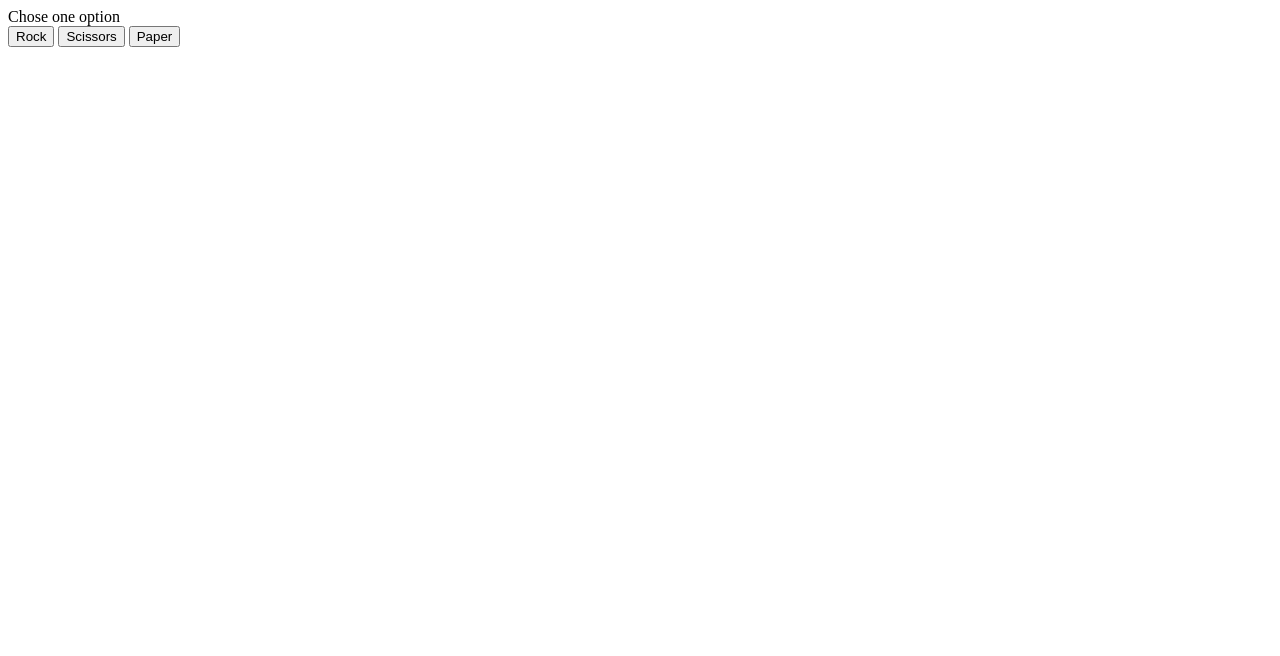
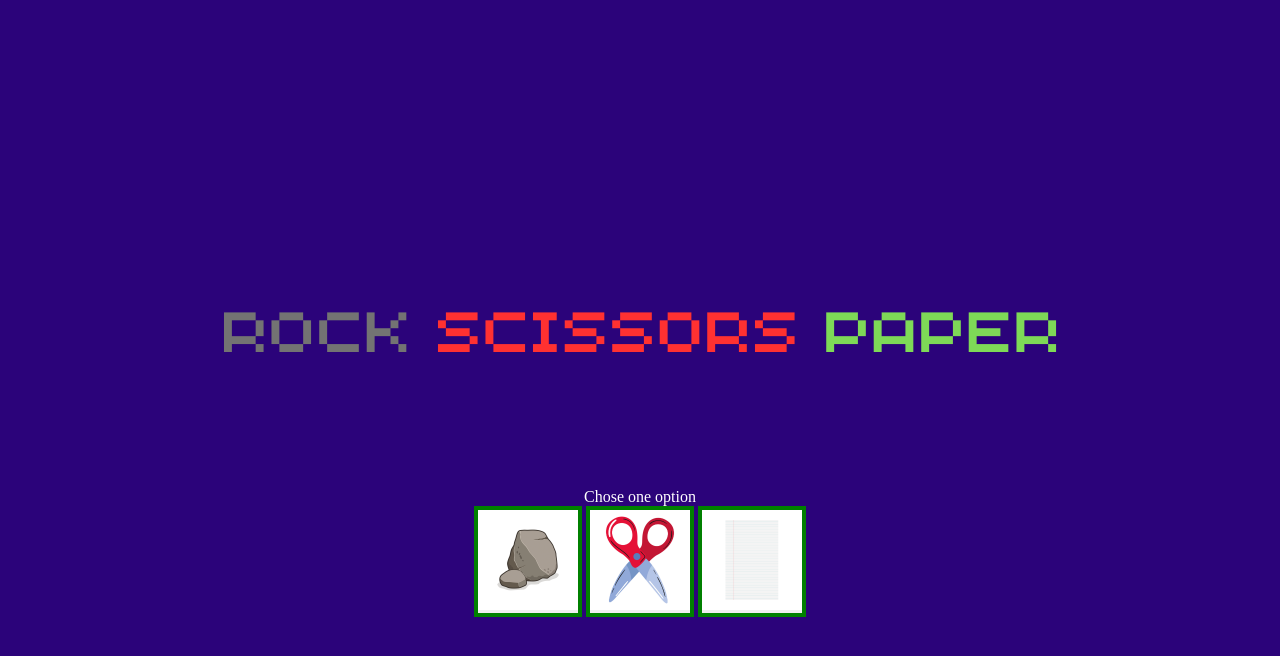
Before and after one commit to Luciano-Medici/rock-paper-scissors-game, a plain HTML site: page index.html in a window 1280 px wide. Drawn offline with Linux system fonts and the light colour scheme.

Commit message:
create basic UI with some styles

```diff
--- a/index.html
+++ b/index.html
@@ -5,14 +5,19 @@
     <meta name="viewport" content="width=device-width, initial-scale=1.0">
     <!-- <script src="./javascript.js"></script> -->
     <link rel="stylesheet" href="styles.css">
-    <title>Document</title>
+    <title>Rock-scissors-paper-game</title>
 </head>
 <body>
-    <div id="options">
+    <div id="title">
+        <div><img src="./img/title.png" alt="rock scissors paper title" class="img"></div>
+    </div>
+    <div id="container">
         <div>Chose one option</div>
-        <button id="rock">Rock</button>
-        <button id="scissors">Scissors</button>
-        <button id="paper">Paper</button>
+        <div id="options">
+            <button id="rock" class="button"><img src="./img/rock.png" alt="rock" id="rock"></button>
+            <button id="scissors" class="button"><img src="./img/scissors.png" alt="scissors" id="scissors"></button>
+            <button id="paper" class="button"><img src="./img/paper.png" alt="paper" id="paper"></button>
+        </div>
     </div>
     <script src="./script.js"></script>
 </body>
--- a/script.js
+++ b/script.js
@@ -1,3 +1,15 @@
+
+let playerScore = 0;
+let computerScore = 0;
+const playerSide = document.createElement("div");
+const computerSide = document.createElement("div");
+const score = document.createElement("p");
+const options = document.querySelector("#options");
+const playerSelection = document.querySelector("#options");
+options.appendChild(playerSide);
+options.appendChild(computerSide);
+options.appendChild(score);
+
 function getComputerChoice(){
     let randomNumber = Math.ceil(Math.random() * 3);
     if (randomNumber == 1) return "rock";
@@ -35,19 +47,6 @@ function playRound(humanChoice) {
     }
 }
 
-let playerScore = 0;
-let computerScore = 0;
-const playerSide = document.createElement("div");
-const computerSide = document.createElement("div");
-const score = document.createElement("p");
-const options = document.querySelector("#options");
-options.appendChild(playerSide);
-options.appendChild(computerSide);
-options.appendChild(score);
-
-
-
-const playerSelection = document.querySelector("#options");
 playerSelection.addEventListener("click", (event) => {
     let target = event.target;
 
--- a/styles.css
+++ b/styles.css
@@ -1,3 +1,42 @@
-#play{
+*{
+    padding: 0;
+    margin: 0;
+}
+body {
+    background-color: #2b037a;
     color: white;
+    min-height: 100vh;
+    display: flex;
+    justify-content: center;
+    align-items: center;
+    flex-direction: column;
 }
+
+#title {
+    display: flex;
+    justify-content: center;
+    align-items: center;
+}
+
+.img{
+    max-width: 100%;
+    max-height: auto;
+    flex-shrink: 1;
+}
+
+#container {
+    display: flex;
+    text-align: center;
+    justify-content: center;
+    align-items: center;
+    flex-direction: column;
+}
+
+#options{
+    gap: 10px;
+}
+
+.button {
+    flex: auto;
+    border: 4px solid green;
+}
```
Also changed, not shown: img/paper.png (added), img/rock.png (added), img/scissors.png (added), img/title.png (added).
